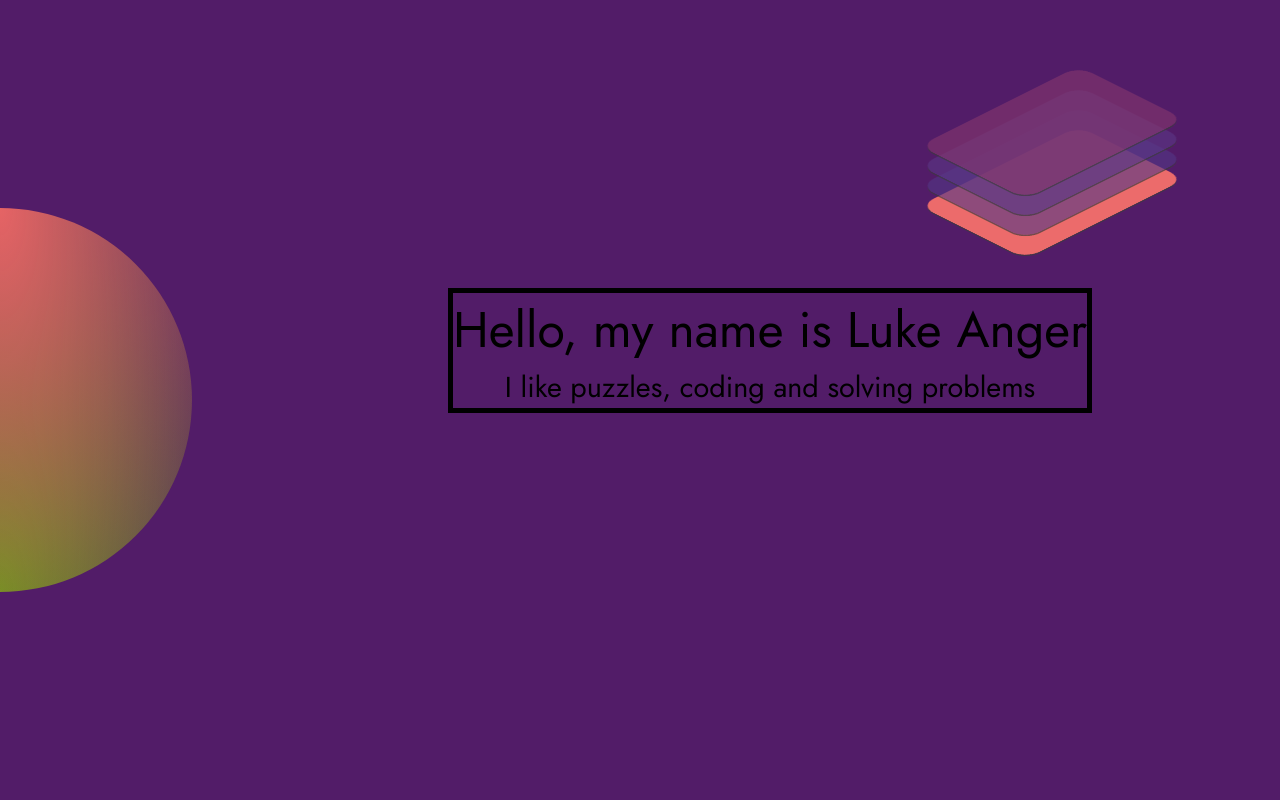
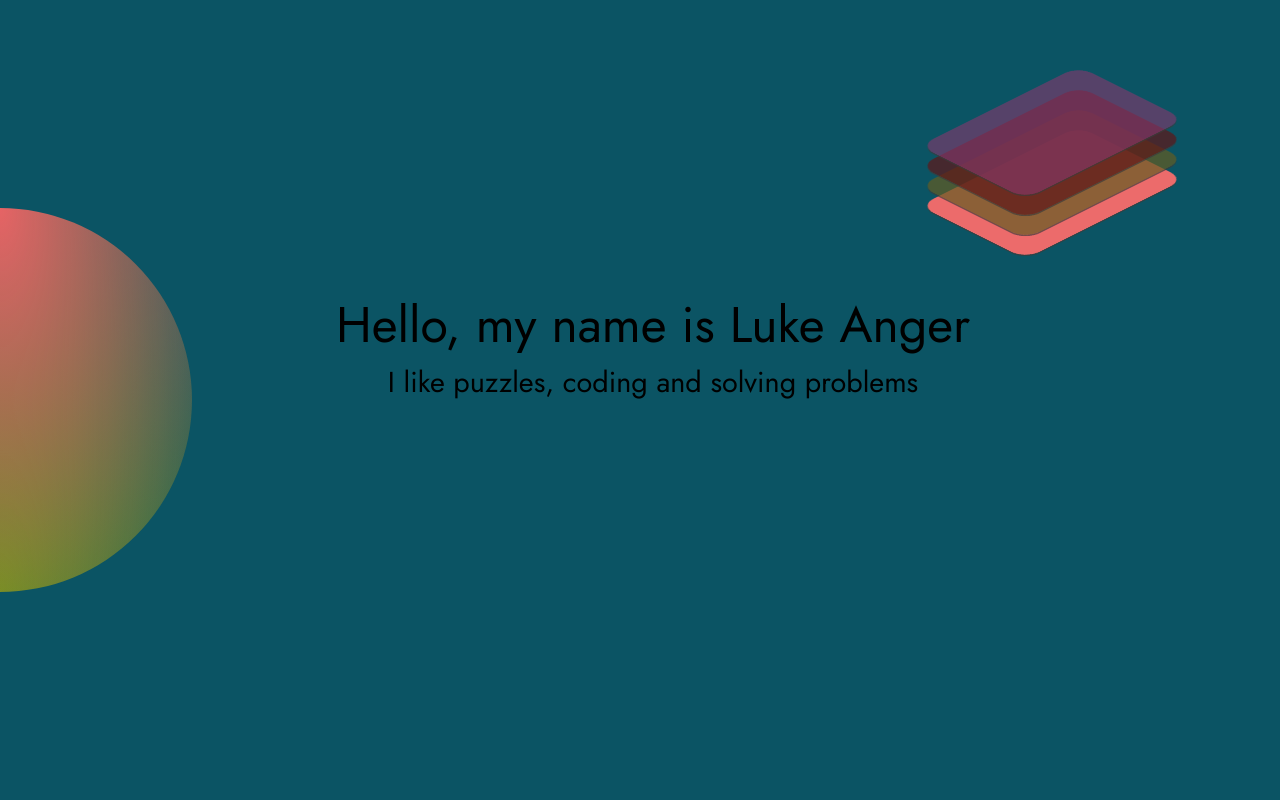
Before and after one commit to LukeAnger/portfolio, a React (Create React App) app: page / in a window 1280 px wide. Shown: the top 800 px of the page. Built offline with nearby package versions, Linux system fonts and the light colour scheme; a web font is replaced by a local one.

Commit message:
color changes

```diff
--- a/public/styles.css
+++ b/public/styles.css
@@ -6,8 +6,17 @@ body {
   margin: 0;
   width: 100vw;
   height: 100vh;
-  background-color: #521c68;
+  background-color: #0b5464;
   overflow: hidden;
+  animation: bodyColor 4s ease-out;
+}
+
+@keyframes bodyColor {
+  from {
+    background-color: #3c8b99;
+  } to {
+    background-color: #0b5464;
+  }
 }
 
 #root {
@@ -94,11 +103,10 @@ body {
 .title {
   position: absolute;
   top: 45%;
-  left: 70%;
-  border: 5px solid black;
+  left: 65%;
   font-size: 50px;
-  opacity: 0;
-  animation: titleInitialFadeIn 2s ease-out forwards 2s;
+  transition: 2s ease-out;
+  animation: titleInitialFadeIn 2s ease-out backwards 2s;
 }
 
 @keyframes titleInitialFadeIn {
@@ -117,8 +125,9 @@ body {
   top: 78%;
   left: 55%;
   font-size: 50px;
-  border: 5px solid black;
   transform: rotate(90deg);
+  transition: 3s ease-out;
+
 }
 
 .projects {
@@ -127,7 +136,8 @@ body {
   left: 15%;
   font-size: 50px;
   transform: rotate(180deg);
-  border: 5px solid black;
+  transition: 3s ease-out;
+
 }
 
 .experience {
@@ -136,8 +146,7 @@ body {
   left: 34%;
   font-size: 50px;
   transform: rotate(270deg);
-  border: 5px solid black;
-
+  transition: 3s ease-out;
 }
 
 
@@ -161,7 +170,7 @@ body {
   border-radius: 20px;
   transform: rotateX(60deg) rotateZ(45deg);
   box-shadow: 2px 2px 0px 0px rgba(59, 59, 59, 0.685);
-  /* transition: 1s ease-in-out; */
+  transition: 1s ease-in-out;
 }
 
 .stack div:nth-child(1):hover, .stack div:nth-child(2):hover, .stack div:nth-child(3):hover, .stack div:nth-child(4):hover {
@@ -169,7 +178,7 @@ body {
 }
 
 .card1 {
-  background-color: rgba(54, 111, 133, 0.61);
+  background-color: rgba(45, 52, 94, 0.7);
   animation: card1 1s ease-in;
 }
 
@@ -182,7 +191,7 @@ body {
 }
 
 .card2 {
-  background-color: rgba(82, 54, 133, 0.61);
+  background-color: rgba(99, 92, 33, 0.7);
   transform: translate(0px, -20px) rotateX(60deg) rotateZ(45deg);
   animation:
   card1 1s ease-in,
@@ -198,7 +207,7 @@ body {
 }
 
 .card3 {
-  background-color: rgba(91, 54, 133, 0.61);
+  background-color: rgba(95, 22, 23, 0.7);
   transform: translate(0, -40px) rotateX(60deg) rotateZ(45deg);
   animation:
   card1 1s ease-in,
--- a/src/App.jsx
+++ b/src/App.jsx
@@ -7,7 +7,7 @@ const App = () => {
   const [rotation , setRotation] = useState(0);
   const [scrollDelay, setScrollDelay] = useState(false)
   const [currentEle, setCurrentEle] = useState(1)
-
+  const title = `title fc jc-cen ai-cen`
 
   const handleScroll = (e) => {
     if (scrollDelay) return;
@@ -55,16 +55,26 @@ const App = () => {
 
           <div className='content-wrapper'>
 
-            <div className='title fc jc-cen ai-cen'>
+          {currentEle === 1 ?
+
+          <div className='title fc jc-cen ai-cen'>
 
               <div>Hello, my name is Luke Anger</div>
               <div style={{fontSize: '1.8rem'}}>I like puzzles, coding and solving problems</div>
+              </div> :
+
+              <div className='title fc jc-cen ai-cen'  style={{opacity: '0'}}>
+
+<div>Hello, my name is Luke Anger</div>
+<div style={{fontSize: '1.8rem'}}>I like puzzles, coding and solving problems</div>
 
 
-              </div>
-            <div className='about'>About Me</div>
-            <div className='projects'>Projects</div>
-            <div className='experience'>Experience</div>
+              </div>}
+              {currentEle === 4 ? <div className='about'>About Me</div> : <div className='about' style={{opacity: '0'}}>About Me</div>}
+
+            {currentEle === 3 ? <div className='projects'>Projects</div> : <div className='projects' style={{opacity: '0'}}>Projects</div>}
+
+            {currentEle === 2 ? <div className='experience'>Experience</div> : <div className='experience' style={{opacity: '0'}}>Experience</div>}
 
           </div>
 
```
